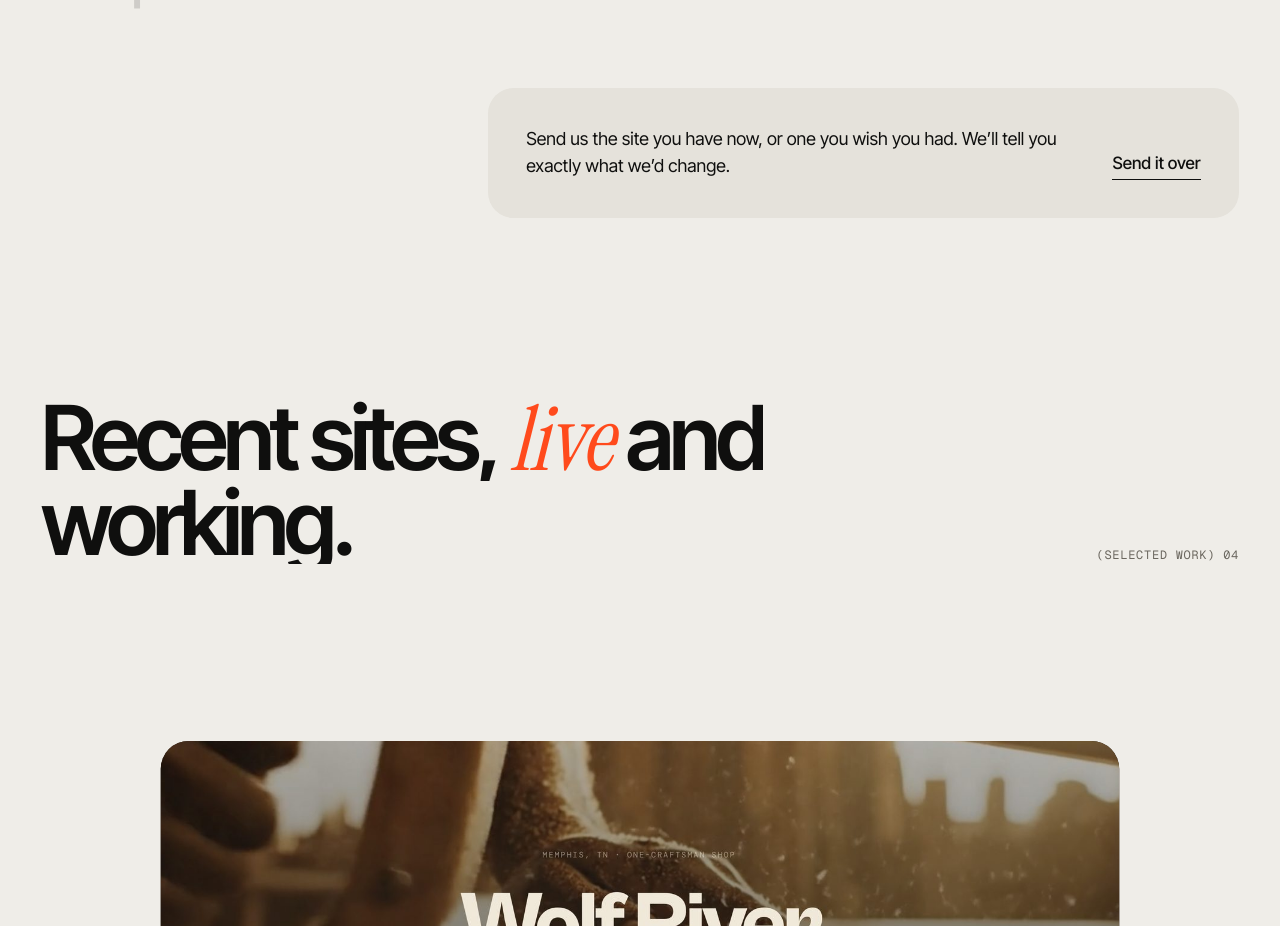
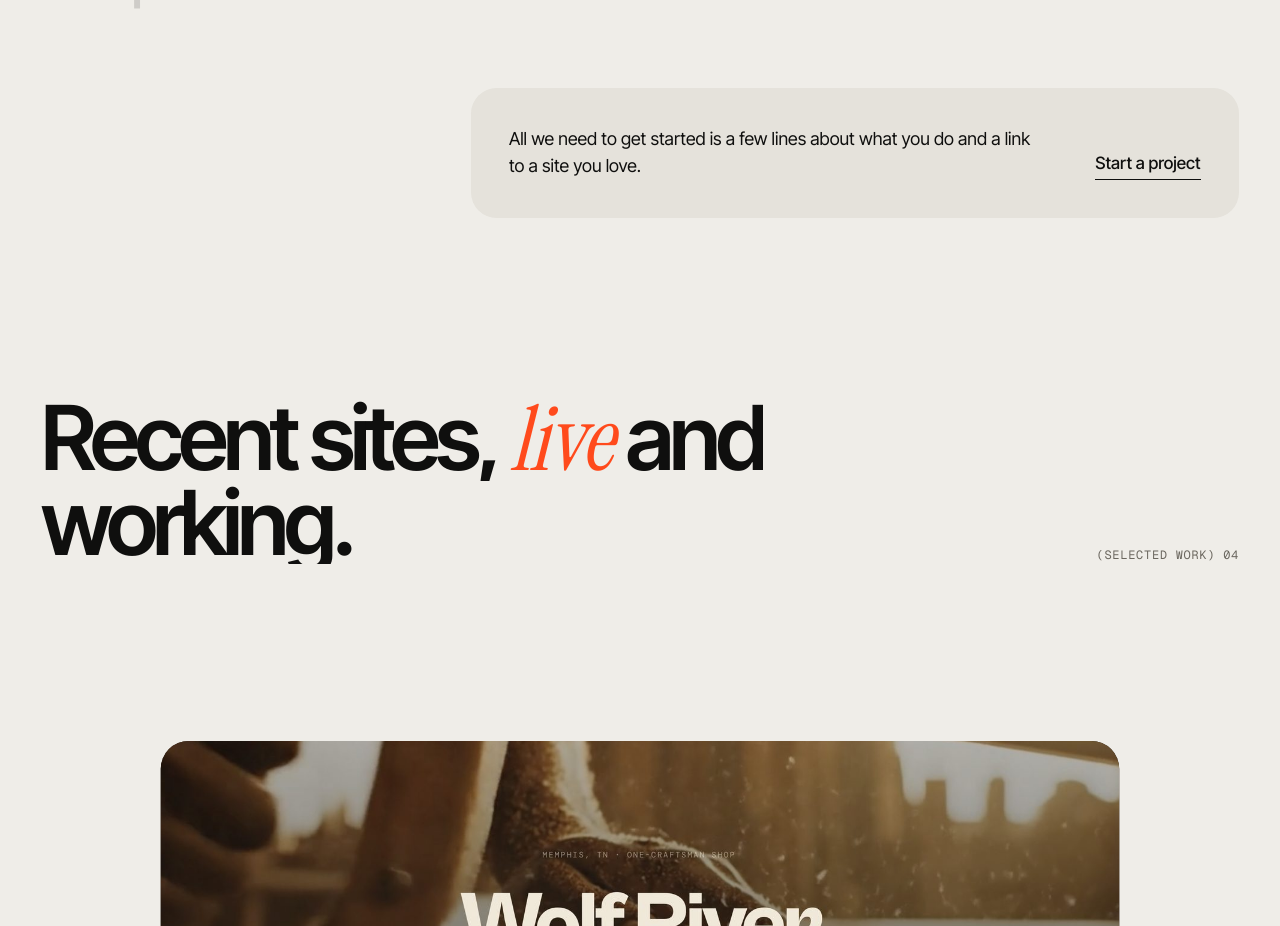
Before and after one commit to fwdmove/trace-design, a Next.js app: page / in a window 1280 px wide. Shown: the part 1212-2138 px from the top of the page. Built offline with nearby package versions, Linux system fonts and the light colour scheme.

Commit message:
Intro card: low-effort way to start a project
Co-Authored-By: Claude Opus 5.5 (1M context) <noreply@anthropic.com>
Claude-Session: https://claude.ai/code/session_01QoRDeKrUB11DLwwNhrUyYX

```diff
--- a/src/app/page.tsx
+++ b/src/app/page.tsx
@@ -78,10 +78,10 @@ export default function Home() {
         </p>
         <div className="intro-note" data-fade>
           <p>
-            Send us the site you have now, or one you wish you had. We’ll tell you exactly what we’d change.
+            All we need to get started is a few lines about what you do and a link to a site you love.
           </p>
           <Link href="#contact" className="text-link">
-            <RollText>Send it over</RollText>
+            <RollText>Start a project</RollText>
           </Link>
         </div>
       </section>
```
